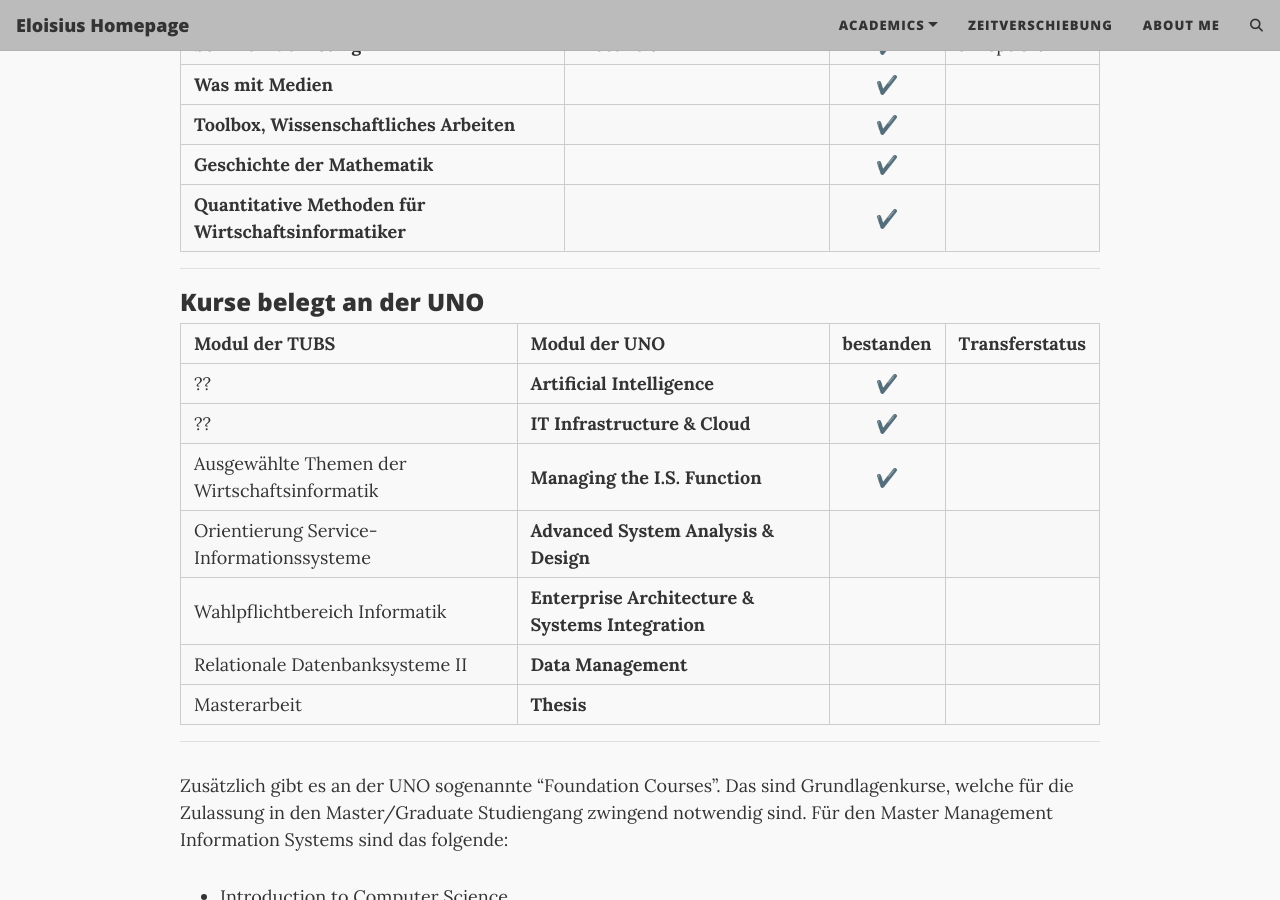
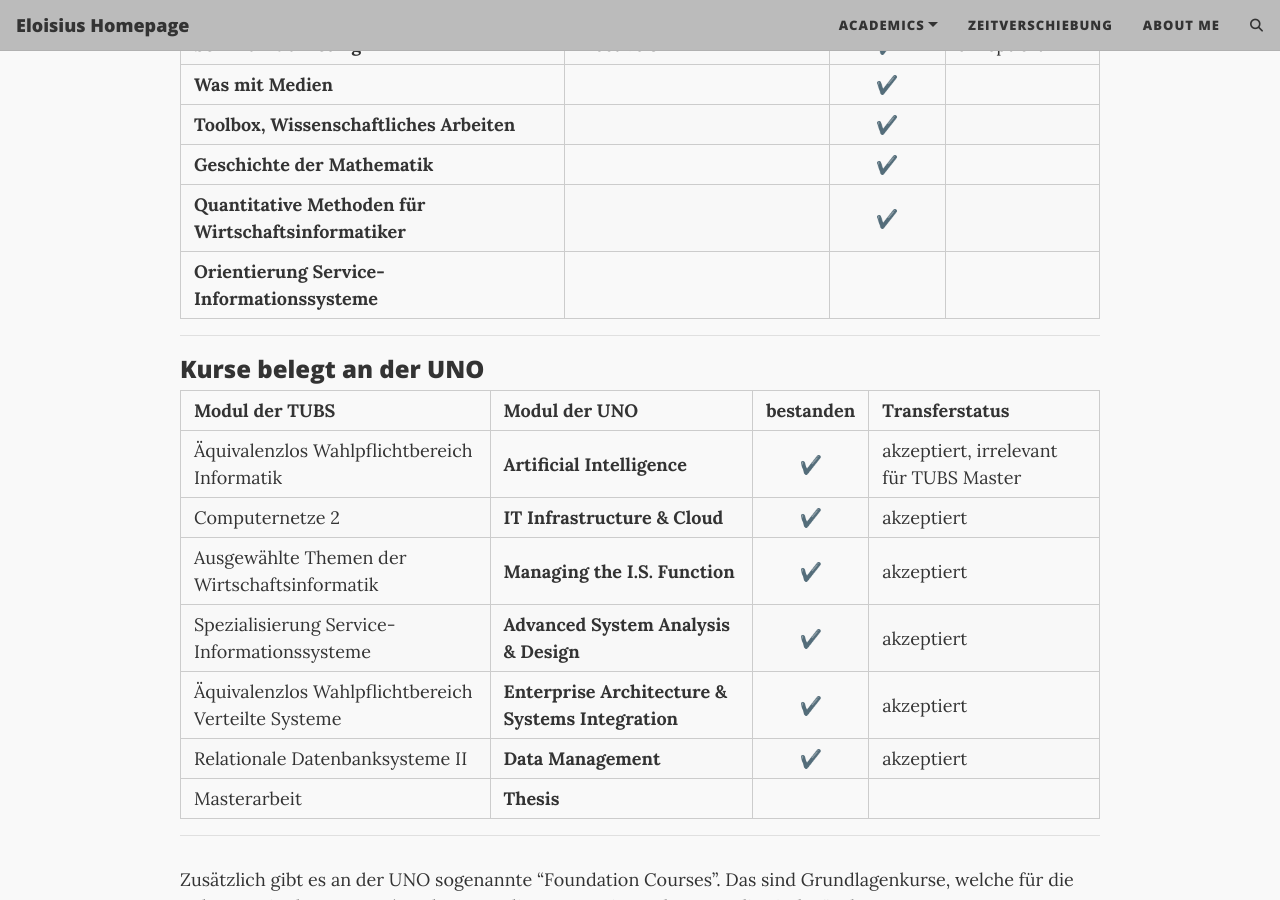
Before and after one commit to Eloisius/eloisius.github.io, a Jekyll site: the page built from myprogress.md, in a window 1280 px wide and 900 px high, scrolled down 1072 px. Built offline with Jekyll 4.4.1, drawn with Linux system fonts in a browser that asks for light colours; comment, search, counter and statistics services are not loaded.

Commit message:
aktualisierter studienplan

```diff
--- a/myprogress.md
+++ b/myprogress.md
@@ -32,6 +32,7 @@ In den Tabellen sind die Kurse, die ich tatsächlich belege/belegt habe, fett ge
 | **Toolbox, Wissenschaftliches Arbeiten** |  | ✔️ |  |
 | **Geschichte der Mathematik** |  | ✔️ |  |
 | **Quantitative Methoden für Wirtschaftsinformatiker** |  | ✔️ |  |
+| **Orientierung Service-Informationssysteme** |  |  |  |
 
 ***
 
@@ -41,12 +42,12 @@ In den Tabellen sind die Kurse, die ich tatsächlich belege/belegt habe, fett ge
 |---
 | Modul der TUBS | Modul der UNO | bestanden | Transferstatus |
 |:--------------|:--------------|:---------:|:--------------|
-| ?? | **Artificial Intelligence** | ✔️ |  |
-| ?? | **IT Infrastructure & Cloud** | ✔️ |  |
-| Ausgewählte Themen der Wirtschaftsinformatik | **Managing the I.S. Function** | ✔️ |  |
-| Orientierung Service-Informationssysteme | **Advanced System Analysis & Design** |  |  |
-| Wahlpflichtbereich Informatik | **Enterprise Architecture & Systems Integration** |  |  |
-| Relationale Datenbanksysteme II | **Data Management** |  |  |
+| Äquivalenzlos Wahlpflichtbereich Informatik | **Artificial Intelligence** | ✔️ | akzeptiert, irrelevant für TUBS Master |
+| Computernetze 2 | **IT Infrastructure & Cloud** | ✔️ | akzeptiert |
+| Ausgewählte Themen der Wirtschaftsinformatik | **Managing the I.S. Function** | ✔️ | akzeptiert |
+| Spezialisierung Service-Informationssysteme | **Advanced System Analysis & Design** | ✔️ | akzeptiert |
+| Äquivalenzlos Wahlpflichtbereich Verteilte Systeme | **Enterprise Architecture & Systems Integration** | ✔️ | akzeptiert |
+| Relationale Datenbanksysteme II | **Data Management** | ✔️ | akzeptiert |
 | Masterarbeit | **Thesis** |  |  |
 
 ***
```
